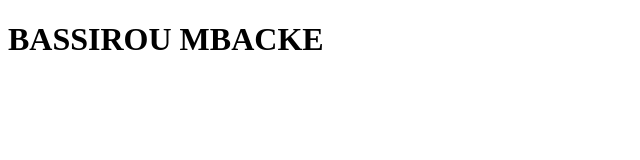
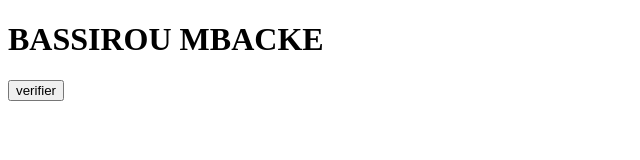
Before and after one commit to cheikh234/jeudi, a plain HTML site: page index.html in a window 1280 px wide. Shown: the whole page, without its empty margins (0-640 px from the left). Drawn offline with Linux system fonts and the light colour scheme.

Commit message:
ajout bouton

```diff
--- a/index.html
+++ b/index.html
@@ -7,5 +7,6 @@
 </head>
 <body>
     <h1>BASSIROU MBACKE</h1>
+    <BUtton>verifier</BUtton>
 </body>
 </html>
```
